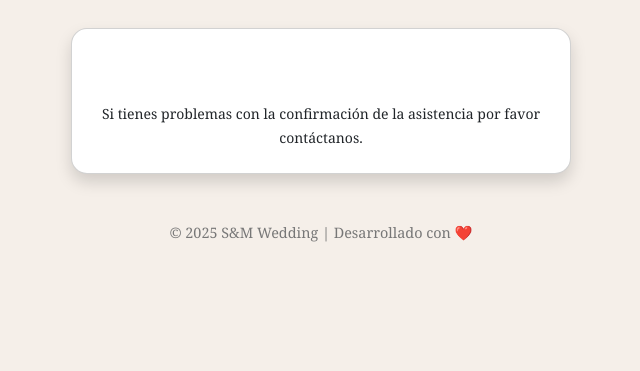
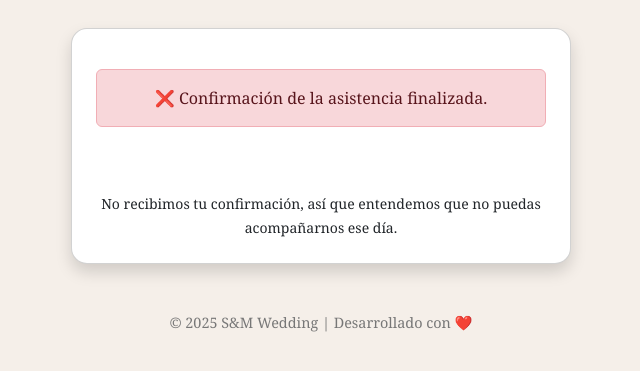
Before and after one commit to cocoballz-private/rsvp, a plain HTML site: page index.html in a window 1280 px wide. Shown: the part 391-762 px from the top of the page, without its empty margins (319-959 px from the left). Drawn offline with nearby package versions, Linux system fonts and the light colour scheme.

Commit message:
Update index.html

```diff
--- a/index.html
+++ b/index.html
@@ -48,12 +48,12 @@
     <h2 class="text-primary">Confirmación de Asistencia</h2>
     <div class="card shadow p-4 bg-white">
       <div id="step1">
-        <div id="errorMsg" class="d-none alert alert-danger mt-3">
+        <div id="errorMsg" class="alert alert-danger mt-3">
         ❌ Confirmación de la asistencia finalizada.
         </div>
         <br>
         <br>
-        <small> Si tienes problemas con la confirmación de la asistencia por favor contáctanos.</small>
+        <small>No recibimos tu confirmación, así que entendemos que no puedas acompañarnos ese día.</small>
       </div>
 
       <div id="step2" class="d-none">
```
